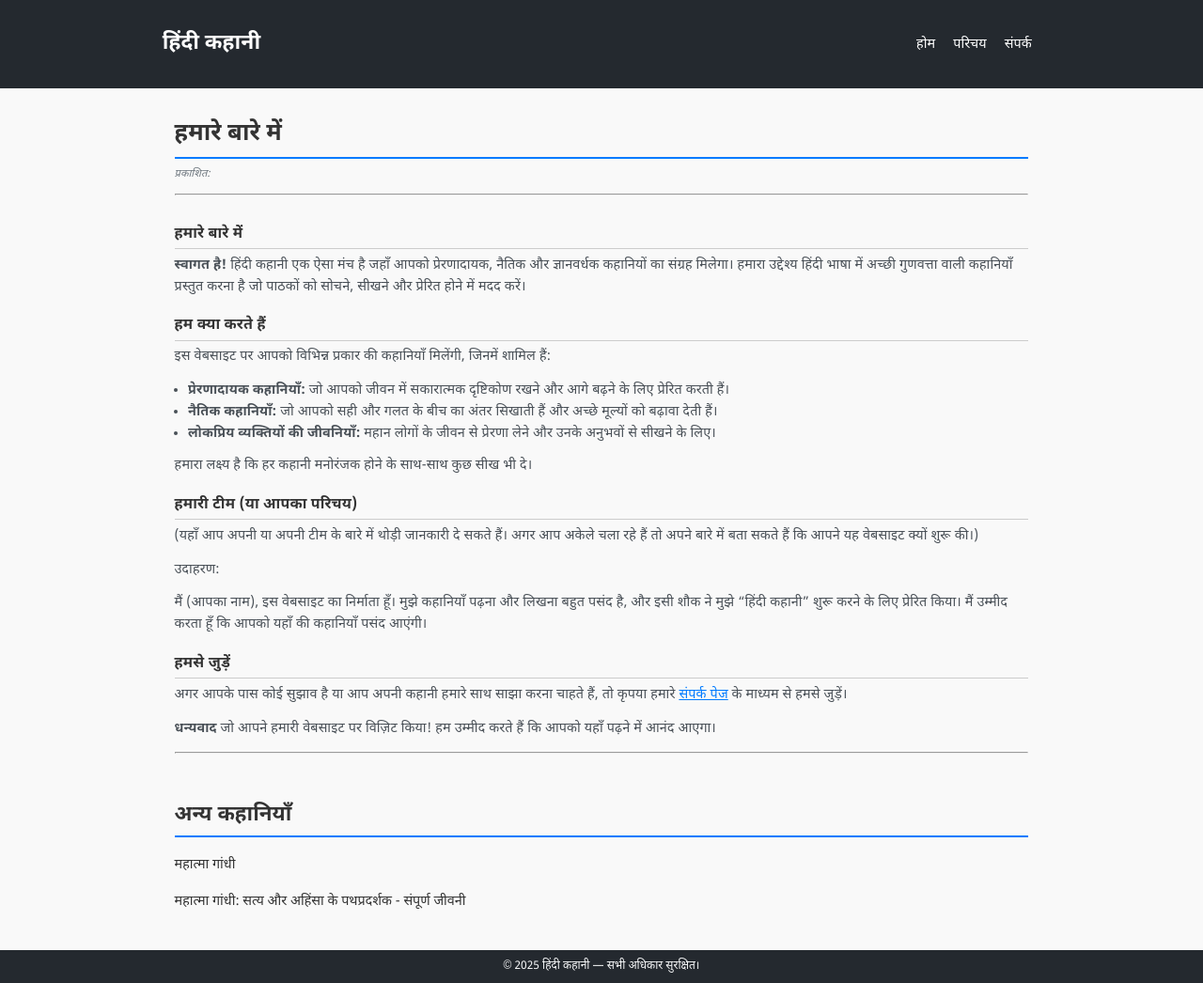
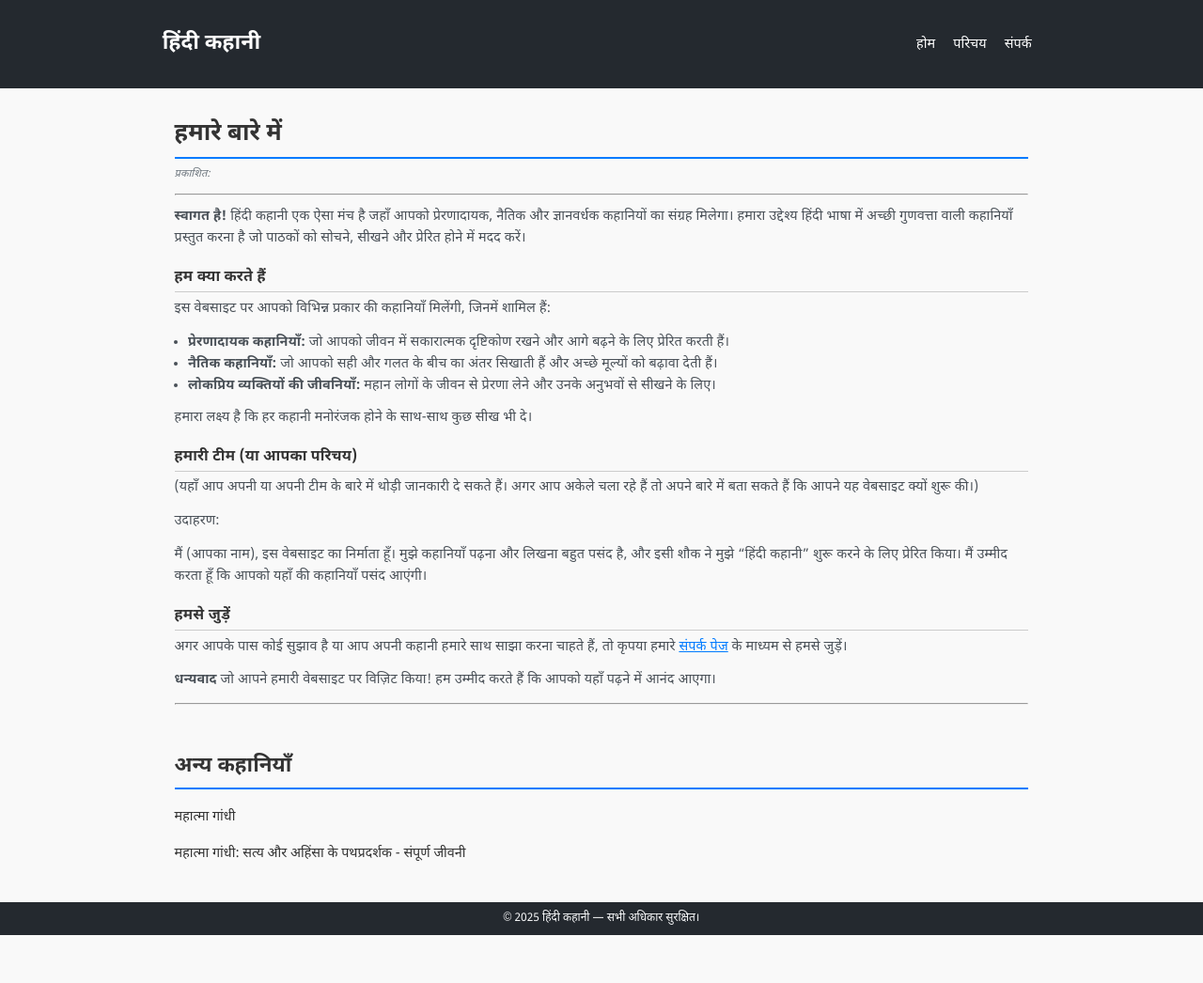
Before and after one commit to hindikahani/hindikahani.github.io, a Jekyll site: the page built from 2025-10-05-about.md, in a window 1280 px wide and 1046 px high. Shown: the whole window at 94% size. Built offline with Jekyll 4.4.1, drawn with Linux system fonts in a browser that asks for light colours.

Commit message:
Update and rename about.md to 2025-10-05-about.md

```diff
--- a/about.md
+++ b/2025-10-05-about.md
@@ -1,12 +1,10 @@
 ---
-layout: blog
 layout: post
 title: हमारे बारे में
 permalink: /about/
 description: हिंदी कहानी वेबसाइट के बारे में अधिक जानें - हमारा उद्देश्य, हमारी कहानियाँ, और हम कौन हैं।
 ---
 
-# हमारे बारे में
 
 **स्वागत है!** हिंदी कहानी एक ऐसा मंच है जहाँ आपको प्रेरणादायक, नैतिक और ज्ञानवर्धक कहानियों का संग्रह मिलेगा। हमारा उद्देश्य हिंदी भाषा में अच्छी गुणवत्ता वाली कहानियाँ प्रस्तुत करना है जो पाठकों को सोचने, सीखने और प्रेरित होने में मदद करें।
 
```
